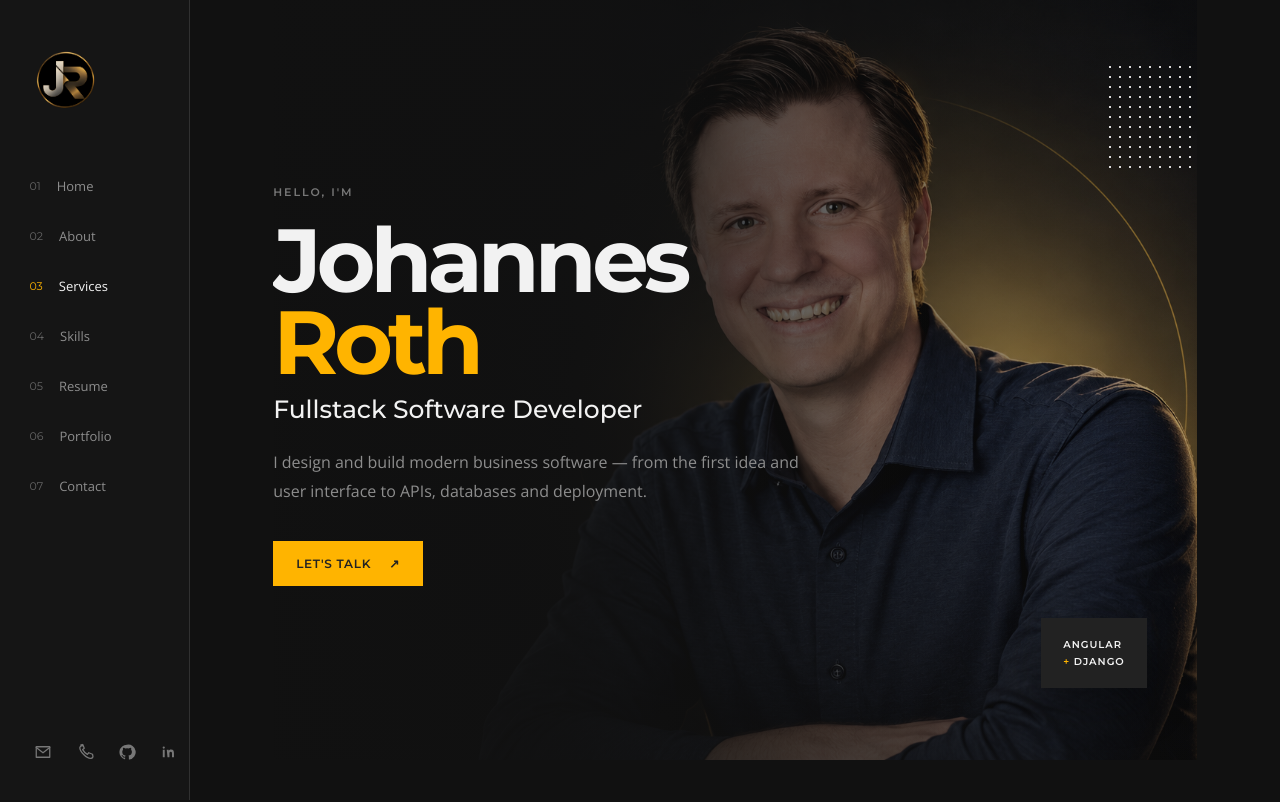
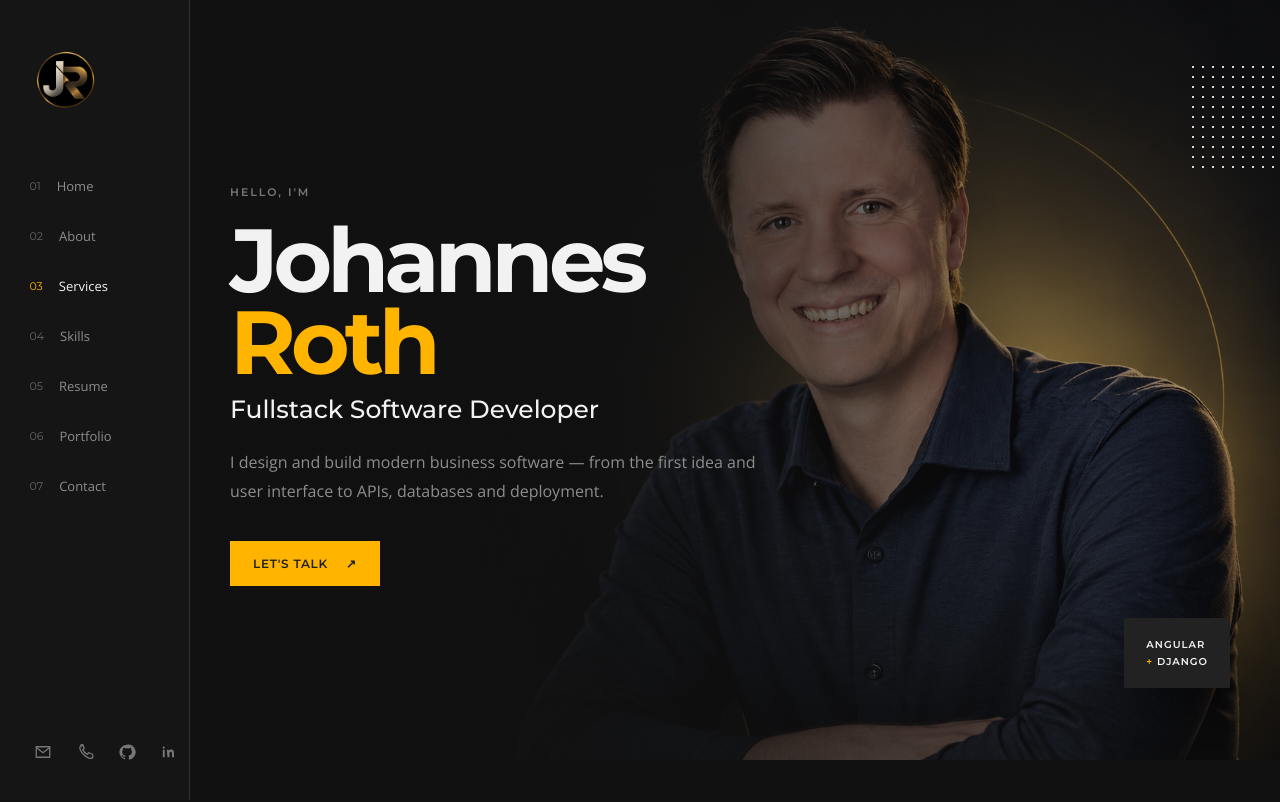
Before and after one commit to jorohx84/personal_portfolio_website, an Angular app: page / in a window 1280 px wide. Shown: the top 802 px of the page. Built offline with nearby package versions, Linux system fonts and the light colour scheme.

Commit message:
Make hero full width earlier on laptop screens

```diff
--- a/src/styles.scss
+++ b/src/styles.scss
@@ -753,6 +753,20 @@ a {
     color: #777
 }
 
+@media(max-width:1300px) {
+    .hero {
+        width: 100%;
+        margin-left: 0;
+        margin-right: 0
+    }
+
+    .hero-copy {
+        width: calc(100% - 80px);
+        margin-left: 40px;
+        margin-right: 40px
+    }
+}
+
 @media(max-width:1050px) {
     :root {
         --sidebar-width: 200px
```
